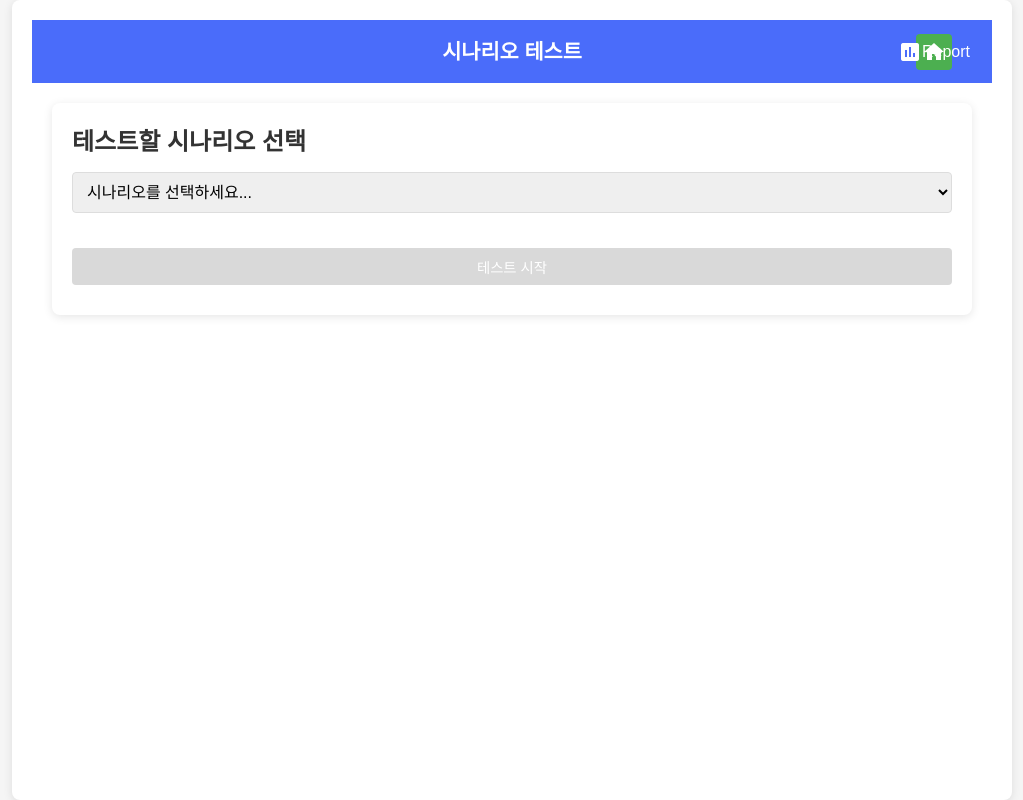
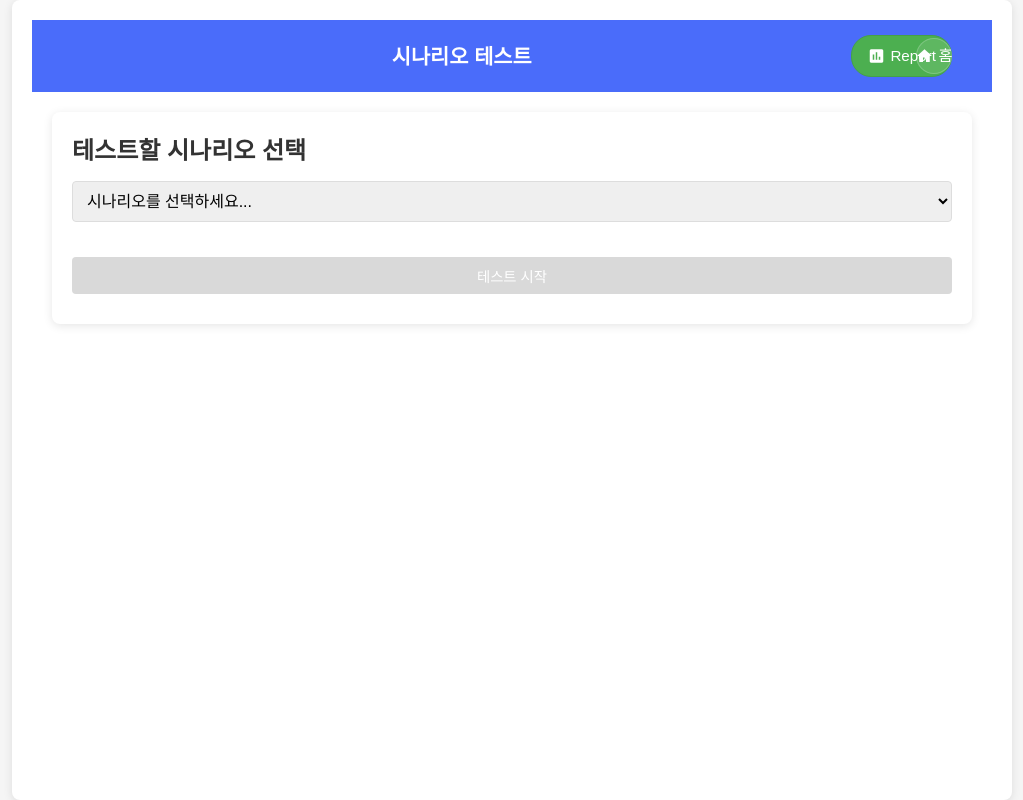
Before and after one commit to Yootaesung/kibwa_project, a FastAPI app: page /test in a window 1280 px wide. Shown: the whole page, without its empty margins (128-1151 px from the left). Run offline with FastAPI, Linux system fonts and the light colour scheme; data that the repository does not hold is empty.

Commit message:
버튼 위치 수정정

```diff
--- a/chatbot/templates/test.html
+++ b/chatbot/templates/test.html
@@ -49,9 +49,22 @@
             margin: 0 auto;
         }
 
+        .header-content {
+            display: flex;
+            justify-content: space-between;
+            align-items: center;
+            width: 100%;
+        }
+
+        .header-title {
+            flex-grow: 1;
+            text-align: center;
+            margin: 0;
+        }
+
         .header-buttons {
             display: flex;
-            gap: 10px;
+            gap: 15px;
             align-items: center;
         }
 
@@ -60,22 +73,32 @@
             text-decoration: none;
             display: flex;
             align-items: center;
-            font-size: 1em;
-            padding: 8px 12px;
-            border-radius: 4px;
-            transition: background-color 0.2s;
+            font-size: 0.95em;
+            padding: 8px 15px;
+            border-radius: 20px;
+            transition: all 0.2s ease;
+            white-space: nowrap;
+            border: 1px solid rgba(255, 255, 255, 0.2);
         }
 
-        .home-btn:hover, .report-btn:hover {
+        .home-btn {
+            background-color: rgba(255, 255, 255, 0.1);
+        }
+
+        .home-btn:hover {
             background-color: rgba(255, 255, 255, 0.2);
+            transform: translateY(-1px);
         }
 
         .report-btn {
             background-color: #4CAF50;
+            border: 1px solid #45a049;
         }
 
         .report-btn:hover {
             background-color: #45a049;
+            transform: translateY(-1px);
+            box-shadow: 0 2px 5px rgba(0,0,0,0.2);
         }
 
         .home-btn:hover {
@@ -562,14 +585,15 @@
     <div class="chat-container">
         <div class="chat-header">
             <div class="header-content">
-                <h1>시나리오 테스트</h1>
+                <a href="http://13.238.128.251:3000/" class="home-btn" title="홈으로">
+                    <span class="material-icons" style="font-size: 18px; margin-right: 5px;">home</span>
+                    <span>홈</span>
+                </a>
+                <h1 class="header-title">시나리오 테스트</h1>
                 <div class="header-buttons">
-                    <a href="http://13.238.128.251:8503/" class="home-btn report-btn" title="Report" target="_blank">
-                        <span class="material-icons">assessment</span>
+                    <a href="http://13.238.128.251:8503/" class="report-btn" title="Report" target="_blank">
+                        <span class="material-icons" style="font-size: 18px; margin-right: 5px;">assessment</span>
                         <span>Report</span>
-                    </a>
-                    <a href="http://13.238.128.251:3000/" class="home-btn" title="홈으로">
-                        <span class="material-icons">home</span>
                     </a>
                 </div>
             </div>
```
